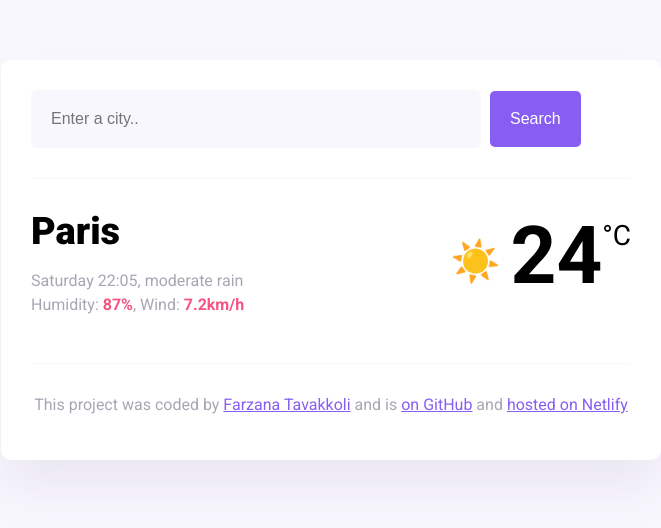
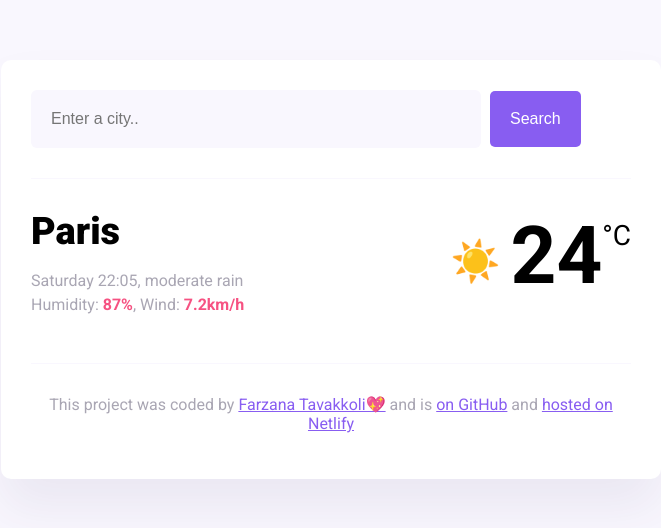
Before and after one commit to farzanatavakkoli/my-first-project, a plain HTML site: page index.html in a window 1280 px wide. Shown: the whole page, without its empty margins (309-970 px from the left). Drawn offline with nearby package versions, Linux system fonts and the light colour scheme.

Commit message:
updated the index.html

```diff
--- a/index.html
+++ b/index.html
@@ -40,7 +40,7 @@
         <footer>
             <p>
                 This project was coded by
-                <a href="https://github.com/farzanatavakkoli" target="_blank">Farzana Tavakkoli</a> and is
+                <a href="https://github.com/farzanatavakkoli" target="_blank">Farzana Tavakkoli💖</a> and is
                 <a href="https://github.com/farzanatavakkoli/my-first-project" target="_blank"> on GitHub</a> and
                 <a href="https://earnest-florentine-5dd8c6.netlify.app/" target="_blank">hosted on Netlify</a>
             </p>
```
